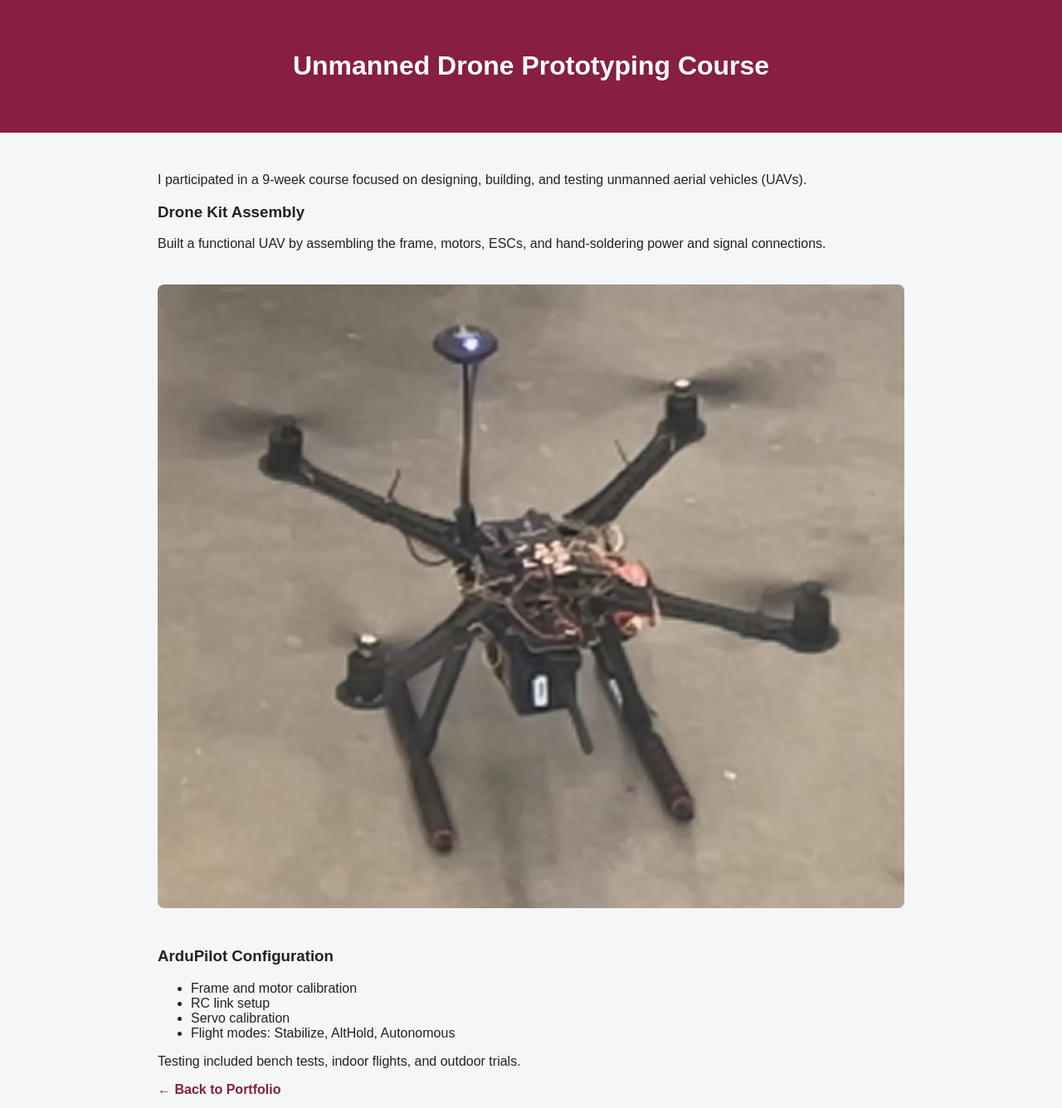
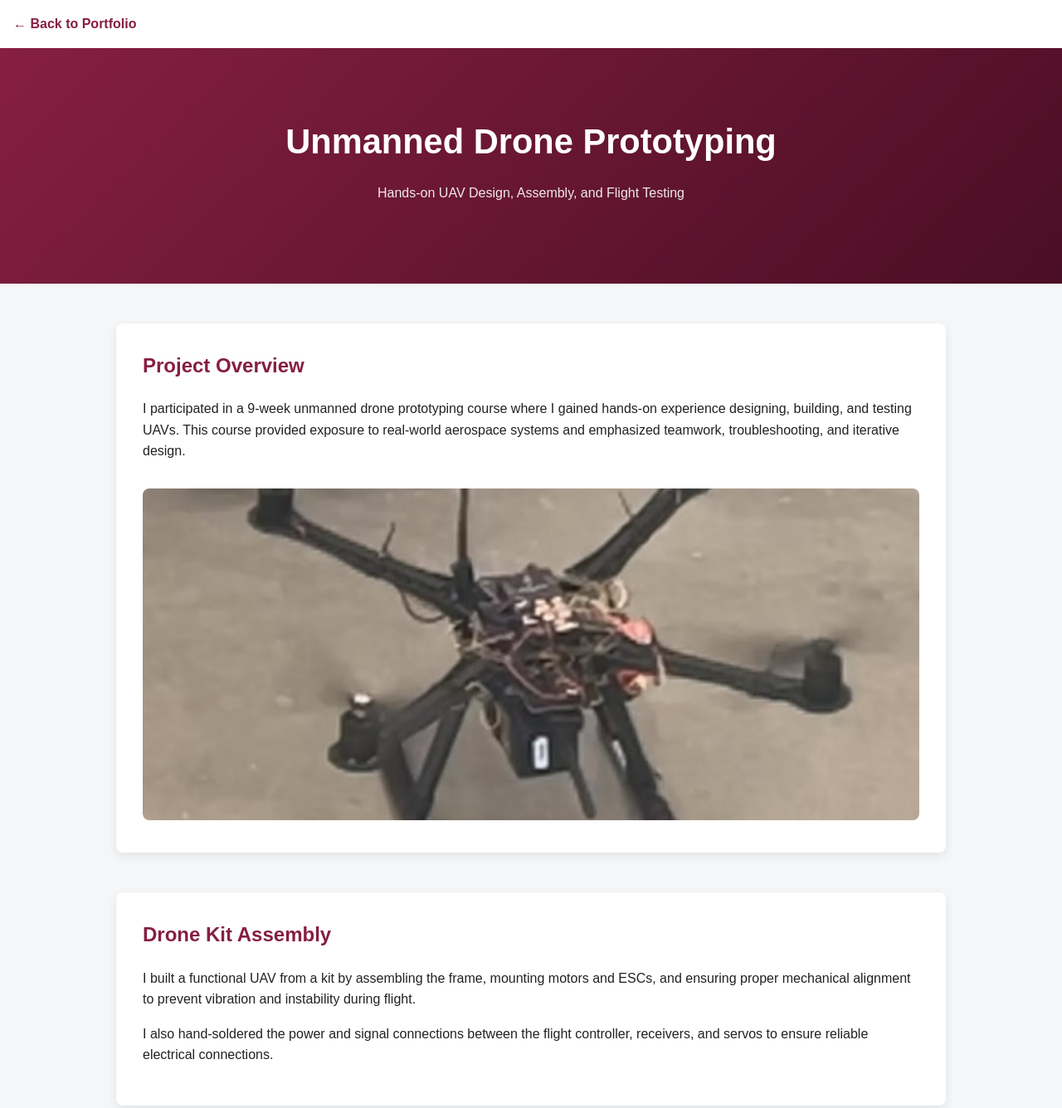
Before and after one commit to louismendieta/louismendieta.github.io, a plain HTML site: page drone.html in a window 1280 px wide. Shown: the top 1336 px of the page at 83% size. Drawn offline with Linux system fonts and the light colour scheme.

Commit message:
Update drone.html

```diff
--- a/drone.html
+++ b/drone.html
@@ -11,69 +11,170 @@
       font-family: Arial, Helvetica, sans-serif;
       background-color: #f4f6f8;
       color: #222;
+      line-height: 1.6;
     }
 
+    /* ===== NAV ===== */
+    nav {
+      background: white;
+      box-shadow: 0 2px 8px rgba(0,0,0,0.1);
+      padding: 1rem;
+    }
+
+    nav a {
+      text-decoration: none;
+      color: #861F41;
+      font-weight: bold;
+    }
+
+    /* ===== HEADER ===== */
     header {
-      background-color: #861F41;
+      background: linear-gradient(135deg, #861F41, #4a0e24);
       color: white;
-      padding: 2.5rem 1rem;
+      padding: 5rem 1rem;
       text-align: center;
     }
 
+    header h1 {
+      margin: 0;
+      font-size: 2.6rem;
+    }
+
+    header p {
+      margin-top: 1rem;
+      opacity: 0.9;
+    }
+
+    /* ===== CONTENT ===== */
     section {
-      max-width: 900px;
+      max-width: 1000px;
       margin: 3rem auto;
       padding: 0 1rem;
     }
 
-    img {
-      width: 100%;
+    .card {
+      background: white;
+      padding: 2rem;
       border-radius: 8px;
-      margin: 1.5rem 0;
+      box-shadow: 0 4px 12px rgba(0,0,0,0.08);
+      margin-bottom: 2.5rem;
     }
 
-    a {
+    .card h2 {
+      margin-top: 0;
       color: #861F41;
-      font-weight: bold;
-      text-decoration: none;
+    }
+
+    .card img {
+      width: 100%;
+      max-height: 400px;
+      object-fit: cover;
+      border-radius: 8px;
+      margin-top: 1rem;
+    }
+
+    ul {
+      margin-left: 1.2rem;
+    }
+
+    footer {
+      text-align: center;
+      padding: 2rem;
+      color: #666;
+      font-size: 0.9rem;
+    }
+
+    /* ===== RESPONSIVE ===== */
+    @media (max-width: 768px) {
+      header h1 {
+        font-size: 2rem;
+      }
     }
   </style>
 </head>
 
 <body>
 
+<!-- ===== NAV ===== -->
+<nav>
+  <a href="index.html">← Back to Portfolio</a>
+</nav>
+
+<!-- ===== HEADER ===== -->
 <header>
-  <h1>Unmanned Drone Prototyping Course</h1>
+  <h1>Unmanned Drone Prototyping</h1>
+  <p>Hands-on UAV Design, Assembly, and Flight Testing</p>
 </header>
 
+<!-- ===== OVERVIEW ===== -->
 <section>
+  <div class="card">
+    <h2>Project Overview</h2>
     <p>
-    I participated in a 9-week course focused on designing, building,
-    and testing unmanned aerial vehicles (UAVs).
+      I participated in a 9-week unmanned drone prototyping course where I gained hands-on
+      experience designing, building, and testing UAVs. This course provided exposure to
+      real-world aerospace systems and emphasized teamwork, troubleshooting, and iterative design.
     </p>
 
-  <h3>Drone Kit Assembly</h3>
+    <img src="assets/drone.jpg" alt="Drone Project Overview">
+  </div>
+</section>
+
+<!-- ===== DRONE KIT ===== -->
+<section>
+  <div class="card">
+    <h2>Drone Kit Assembly</h2>
     <p>
-    Built a functional UAV by assembling the frame, motors, ESCs,
-    and hand-soldering power and signal connections.
+      I built a functional UAV from a kit by assembling the frame, mounting motors and ESCs,
+      and ensuring proper mechanical alignment to prevent vibration and instability during flight.
     </p>
 
-  <img src="assets/drone.jpg" alt="Drone Assembly">
+    <p>
+      I also hand-soldered the power and signal connections between the flight controller,
+      receivers, and servos to ensure reliable electrical connections.
+    </p>
+  </div>
+</section>
 
-  <h3>ArduPilot Configuration</h3>
+<!-- ===== SOFTWARE ===== -->
+<section>
+  <div class="card">
+    <h2>ArduPilot Configuration & Flight Control</h2>
+    <p>
+      In a group setting, we configured our UAV using ArduPilot software. This involved:
+    </p>
+
     <ul>
-    <li>Frame and motor calibration</li>
-    <li>RC link setup</li>
-    <li>Servo calibration</li>
-    <li>Flight modes: Stabilize, AltHold, Autonomous</li>
+      <li>Frame configuration and motor calibration for stability</li>
+      <li>Establishing reliable RC communication links</li>
+      <li>Servo calibration for precise control response</li>
+      <li>Programming flight modes (Stabilize, AltHold, Autonomous)</li>
     </ul>
 
     <p>
-    Testing included bench tests, indoor flights, and outdoor trials.
+      We validated our setup through bench testing, indoor flight trials, and outdoor
+      test flights to improve reliability and performance.
     </p>
+  </div>
+</section>
 
-  <p><a href="index.html">← Back to Portfolio</a></p>
+<!-- ===== OUTCOMES ===== -->
+<section>
+  <div class="card">
+    <h2>Results & Skills Gained</h2>
+    <ul>
+      <li>Hands-on UAV mechanical and electrical assembly</li>
+      <li>Flight controller configuration and tuning</li>
+      <li>Soldering and wiring best practices</li>
+      <li>Team-based engineering problem solving</li>
+      <li>Flight testing and troubleshooting</li>
+    </ul>
+  </div>
 </section>
+
+<footer>
+  © 2025 Louis Mendieta
+</footer>
 
 </body>
 </html>
```
Lines whose indentation alone changed are shown as unchanged.
